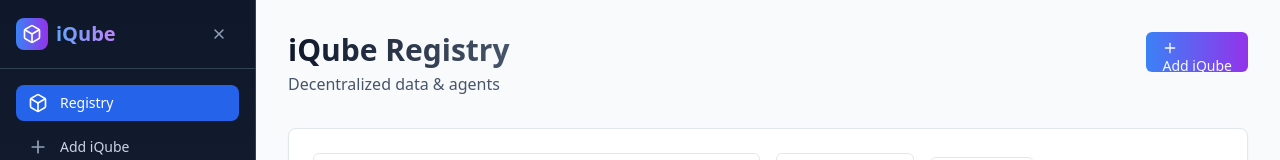
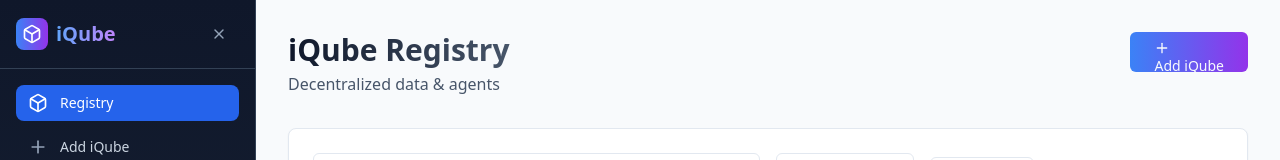
Before and after one commit to iQube-Protocol/iQube-registry, a React (Vite) app: page / in a window 1280 px wide. Shown: the top 160 px of the page. Built offline with nearby package versions, Linux system fonts and the light colour scheme.

Commit message:
Fix: Ensure button and title fit on one row
Adjusted button and title layout for mobile devices.

```diff
--- a/src/components/registry/RegistryHeader.tsx
+++ b/src/components/registry/RegistryHeader.tsx
@@ -12,13 +12,13 @@ export const RegistryHeader = () => {
         <h1 className="font-bold bg-gradient-to-r from-slate-900 to-slate-600 bg-clip-text text-transparent text-3xl">iQube Registry</h1>
         <div className="flex items-center justify-between">
           <p className="text-slate-600 mt-1">Decentralized data & agents</p>
-          <Button onClick={() => navigate('/add')} className="bg-gradient-to-r from-blue-500 to-purple-600 ml-4 md:hidden px-3">
+          <Button onClick={() => navigate('/add')} className="bg-gradient-to-r from-blue-500 to-purple-600 ml-4 md:hidden px-2">
             <Plus className="w-4 h-4 mr-1" />
             Add iQube
           </Button>
         </div>
       </div>
-      <Button onClick={() => navigate('/add')} className="bg-gradient-to-r from-blue-500 to-purple-600 hidden md:block px-4">
+      <Button onClick={() => navigate('/add')} className="bg-gradient-to-r from-blue-500 to-purple-600 hidden md:block px-6">
         <Plus className="w-4 h-4 mr-2" />
         Add iQube
       </Button>
```
